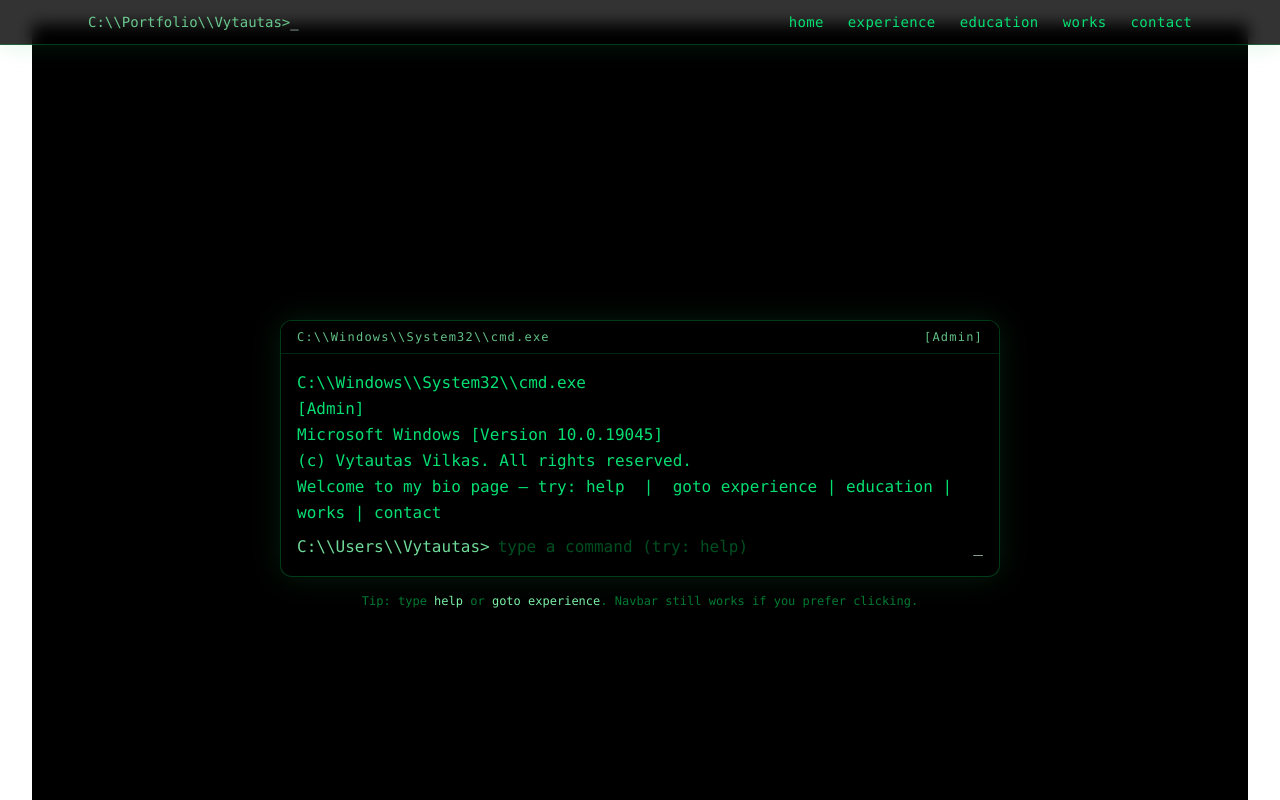
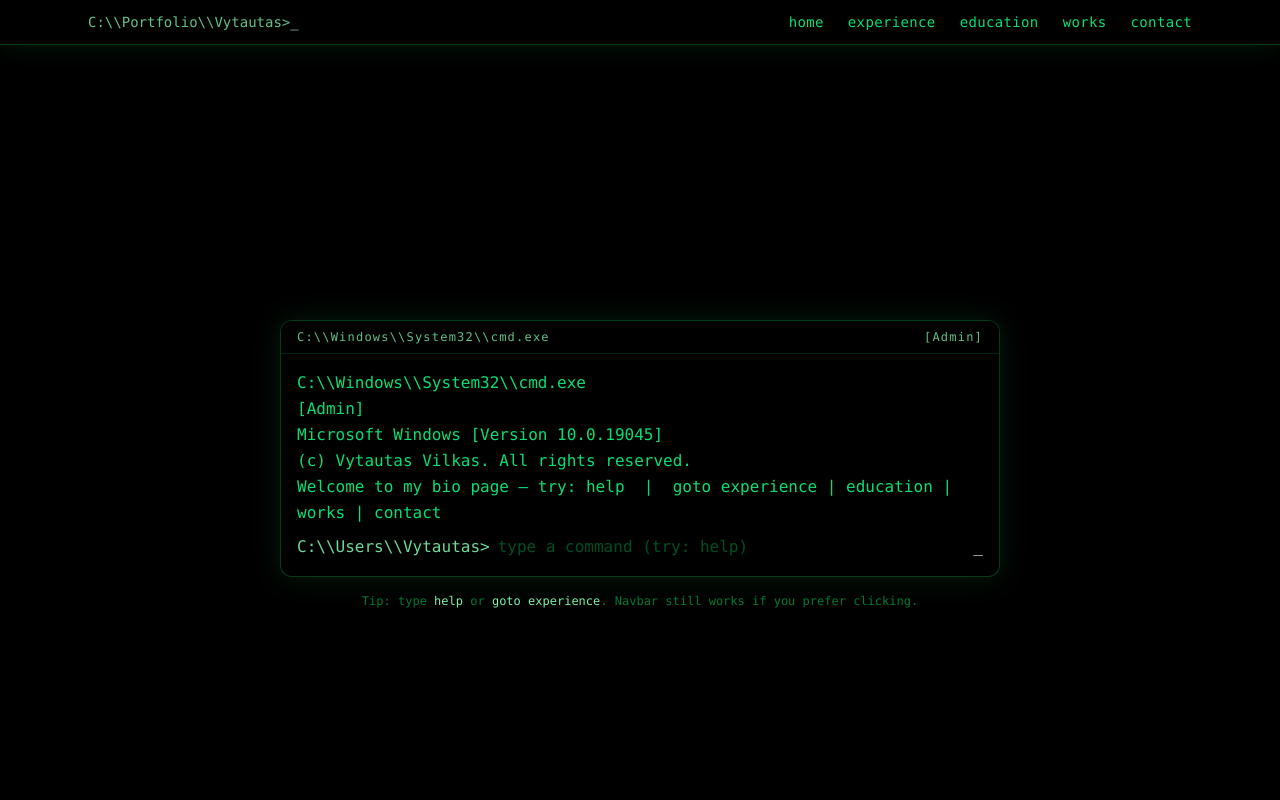
Before and after one commit to VytautasVilkas/CvWebSite, a React (Vite) app in the folder my-cv-page/: page / in a window 1280 px wide. Shown: the top 800 px of the page. Built offline with nearby package versions, Linux system fonts and the light colour scheme.

Commit message:
fix matrix overlay

```diff
--- a/my-cv-page/src/MatrixRainOverlay.jsx
+++ b/my-cv-page/src/MatrixRainOverlay.jsx
@@ -1,3 +1,4 @@
+// MatrixRainOverlay.jsx
 import React, { useEffect, useRef } from "react";
 
 export default function MatrixRainOverlay({
@@ -45,9 +46,6 @@
       ctx.font = `${fontSize}px monospace`;
     };
 
-    resize();
-    window.addEventListener("resize", resize);
-
     const draw = (now) => {
       const last = lastRef.current || now;
       const delta = now - last;
@@ -70,24 +68,21 @@
           dropsRef.current[i] = 0;
           speedsRef.current[i] = Math.random() * (speedMax - speedMin) + speedMin;
         }
-
         const y = dropsRef.current[i];
         if (y >= 0) {
           const x = i * fontSize;
           const ch = chars[Math.floor(Math.random() * chars.length)];
           ctx.fillText(ch, x, y);
-
           dropsRef.current[i] += speedsRef.current[i];
-
-          if (dropsRef.current[i] > h + fontSize * 8) {
-            dropsRef.current[i] = -1;
-          }
+          if (dropsRef.current[i] > h + fontSize * 8) dropsRef.current[i] = -1;
         }
       }
 
       rafRef.current = requestAnimationFrame(draw);
     };
 
+    resize();
+    window.addEventListener("resize", resize);
     rafRef.current = requestAnimationFrame(draw);
 
     return () => {
@@ -100,10 +95,9 @@
     <canvas
       ref={canvasRef}
       aria-hidden
-      className="fixed inset-0 pointer-events-none"
+      className="fixed inset-0 pointer-events-none z-[1000]"  // ⬅️ ABOVE your z-20 navbar/content
       style={{
-        zIndex: 0,
-        opacity,
+        opacity,                 // try 0.18 briefly to verify visibility
         mixBlendMode: "normal",
       }}
     />
--- a/my-cv-page/src/ResponsiveWrapper.jsx
+++ b/my-cv-page/src/ResponsiveWrapper.jsx
@@ -19,7 +19,7 @@
   return (
     <LayoutContext.Provider value={layout}>
       <div
-        className="min-h-screen w-full text-green-400 font-mono relative z-10"
+        className="min-h-screen w-full bg-black text-green-400 font-mono"
         style={{ overflowX: "hidden" }}
       >
         <div
```
